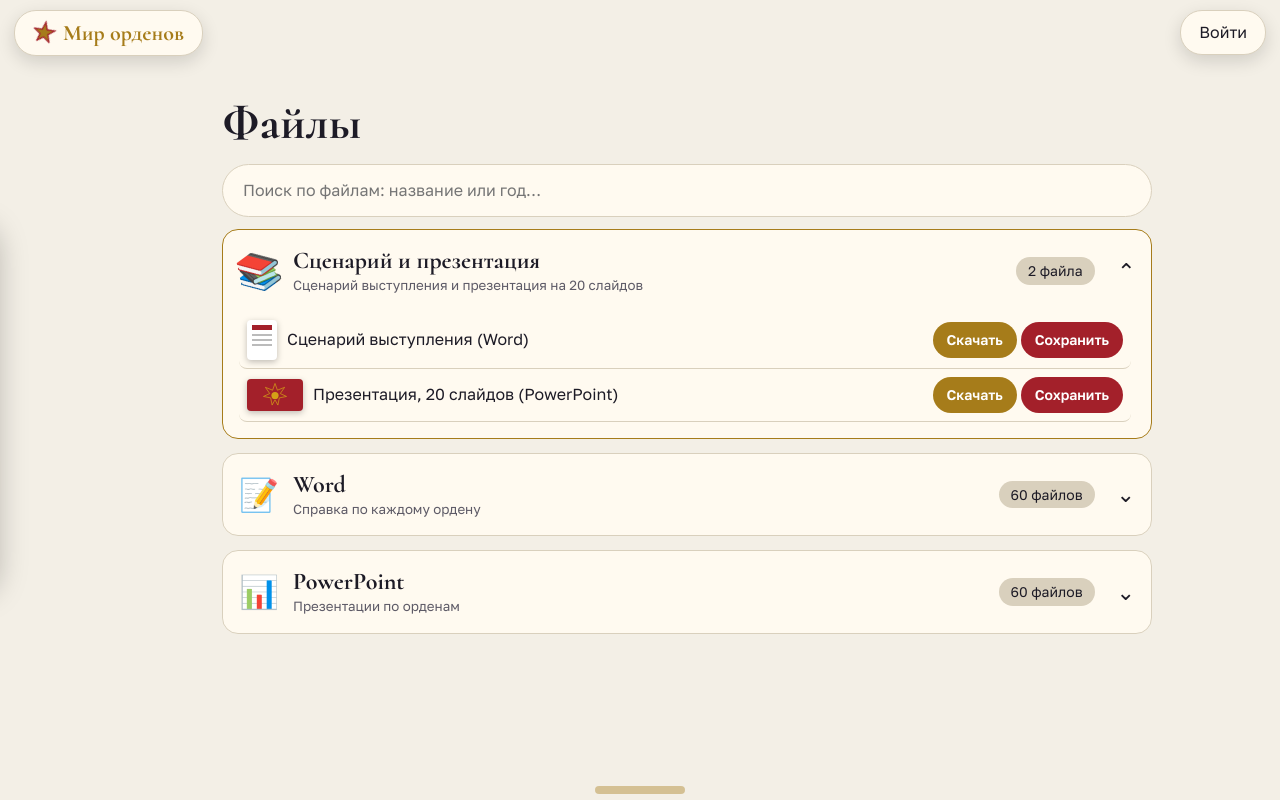
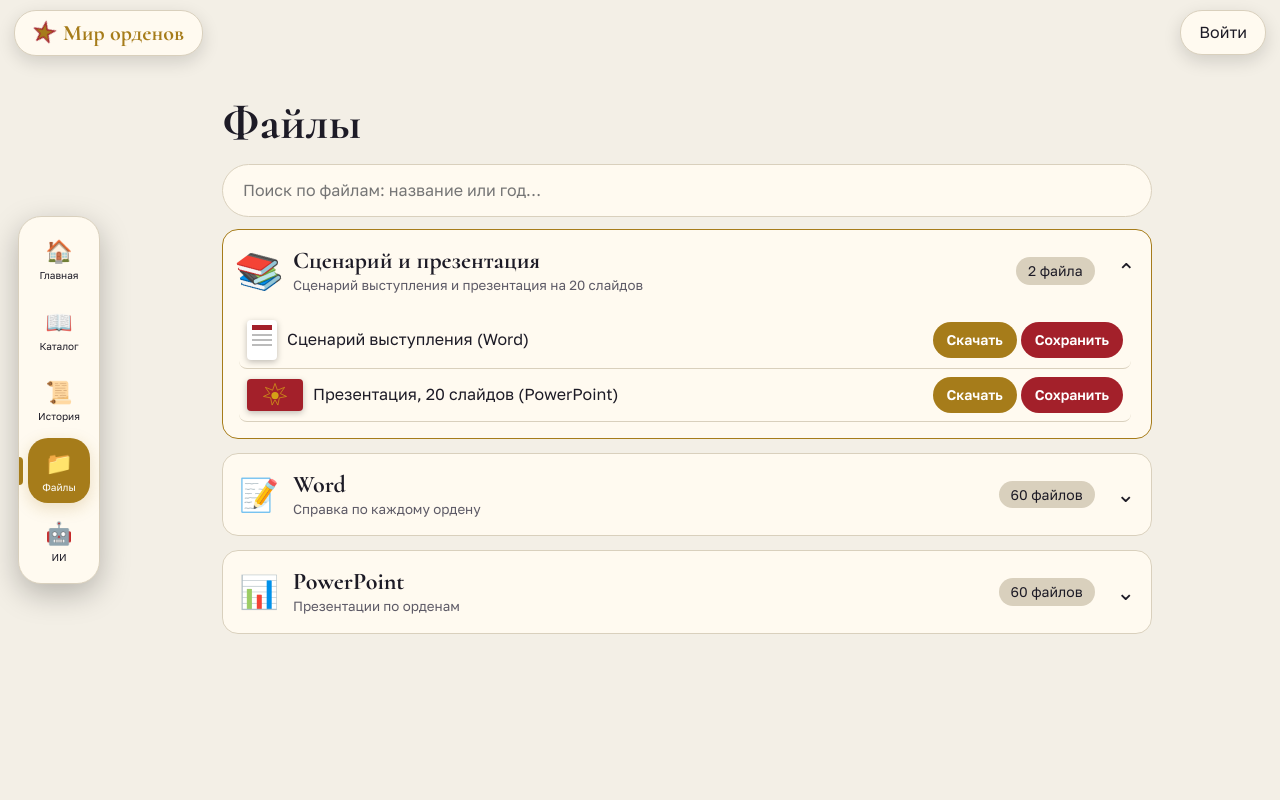
Before and after one commit to nnsnannwn-droid/Ordena-RF, a plain HTML site: page files.html in a window 1280 px wide. Drawn offline with Linux system fonts and the light colour scheme.

Commit message:
Polish desktop navigation reveal handle

```diff
--- a/assets/styles.css
+++ b/assets/styles.css
@@ -161,3 +161,7 @@ body.leaving #v{opacity:0;transform:translateY(10px);transition:opacity .17s eas
 @keyframes ordenaMark{from{height:0;opacity:0}to{height:28px;opacity:1}}
 @media(max-width:899px){.bot{backdrop-filter:blur(16px);background:color-mix(in srgb,var(--card) 91%,transparent)}}
 @media(prefers-reduced-motion:reduce){.page{animation:none}body.leaving #v{transition:none}}
+@media(min-width:900px){
+ #grab{left:18px;bottom:50%;transform:translateY(50%);width:7px;height:68px;border-radius:0 8px 8px 0;animation:none}
+ #hz{left:0;right:auto;top:0;bottom:0;width:10px;height:auto}
+}
```
